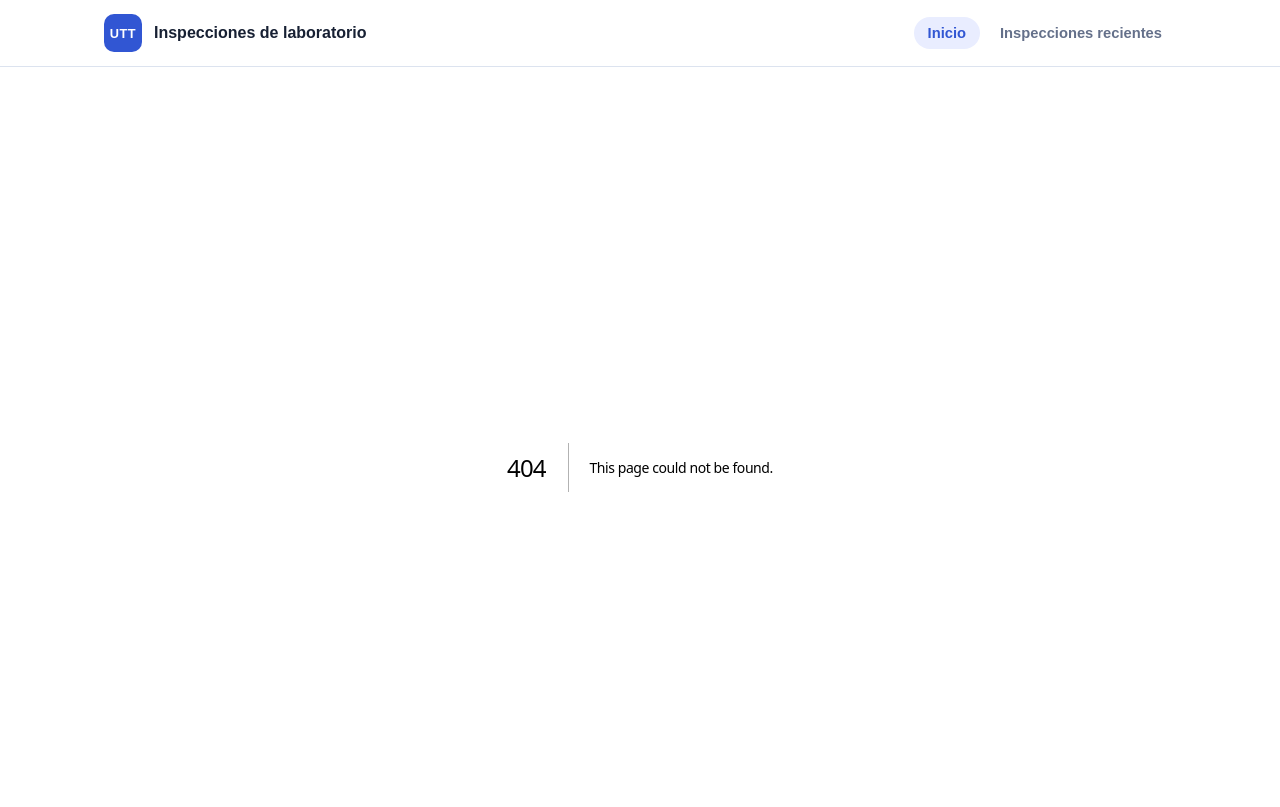
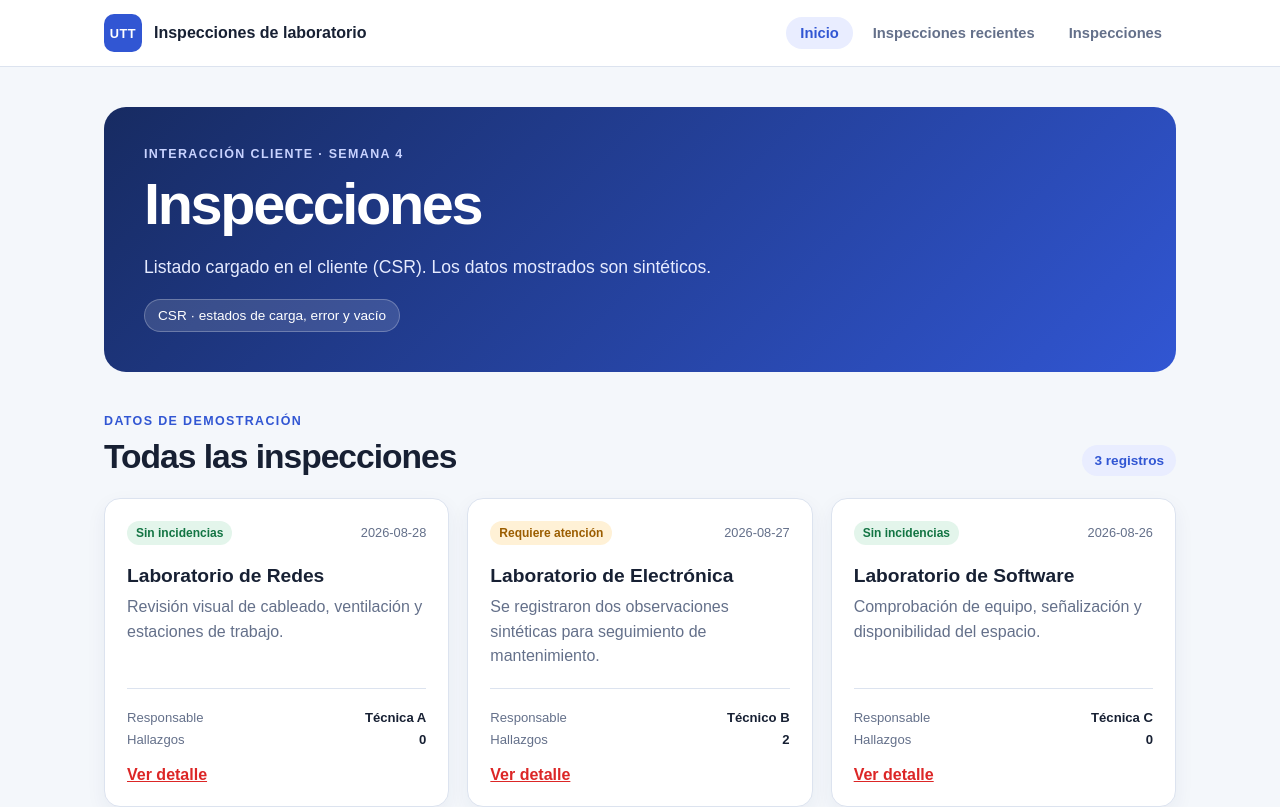
Before and after one commit to JAndres-MGonzalez/pwa-inspecciones-10A-E08, a Next.js app: page /inspecciones in a window 1280 px wide. Before the commit this address had no page. Shown: the top 807 px of the page. Built offline with nearby package versions, Linux system fonts and the light colour scheme.

Commit message:
feat(w04): rutas CSR y SSR con estados verificables

```diff
--- a/src/app/globals.css
+++ b/src/app/globals.css
@@ -226,3 +226,30 @@ main:focus-visible { outline: 2px solid var(--accent); outline-offset: 4px; }
   .app-nav { gap: 2px; }
   .app-nav__link { font-size: 0.85rem; padding: 7px 10px; }
 }
+
+/* Semana 4: enlaces de tarjetas, métrica y detalle */
+.inspection-card__link {
+  display: inline-block;
+  margin-top: 0.75rem;
+  font-weight: 600;
+  color: #dc2626;
+}
+.metric-note {
+  margin-top: 1rem;
+}
+.detail-list {
+  display: grid;
+  gap: 0.75rem;
+  background: #fff;
+  border: 1px solid #e2e8f0;
+  border-radius: 12px;
+  padding: 1.5rem;
+}
+.detail-list div {
+  display: flex;
+  gap: 1rem;
+}
+.detail-list dt {
+  font-weight: 600;
+  min-width: 8rem;
+}
--- /dev/null
+++ b/src/app/inspecciones/[id]/loading.tsx
@@ -0,0 +1,6 @@
+/* src/app/inspecciones/[id]/loading.tsx */
+import { LoadingState } from "@/components/loading-state";
+
+export default function InspectionDetailLoading() {
+  return <LoadingState label="Cargando detalle…" />;
+}
--- /dev/null
+++ b/src/app/inspecciones/loading.tsx
@@ -0,0 +1,6 @@
+/* src/app/inspecciones/loading.tsx */
+import { LoadingState } from "@/components/loading-state";
+
+export default function InspeccionesLoading() {
+  return <LoadingState label="Cargando inspecciones…" />;
+}
--- /dev/null
+++ b/src/app/inspecciones/page.tsx
@@ -0,0 +1,80 @@
+/* src/app/inspecciones/page.tsx */
+"use client";
+
+import { useCallback, useEffect, useState } from "react";
+import { loadInspections } from "../../lib/data/inspection-loader";
+import type { Inspection } from "../../lib/data/inspections";
+import { LoadingState } from "@/components/loading-state";
+import { InspeccionesError, InspeccionesEmpty, InspeccionesGrid } from "@/components/inspecciones-view";
+
+type InspeccionesState =
+  | { phase: "loading" }
+  | { phase: "error"; message: string }
+  | { phase: "ready"; items: Inspection[] };
+
+export default function InspeccionesPage() {
+  const [state, setState] = useState<InspeccionesState>({ phase: "loading" });
+  const [loadMs, setLoadMs] = useState<number | null>(null);
+
+  const load = useCallback(async () => {
+    setState({ phase: "loading" });
+    const started = typeof performance !== "undefined" ? performance.now() : 0;
+    try {
+      const items = await loadInspections();
+      if (typeof performance !== "undefined") {
+        setLoadMs(Math.round(performance.now() - started));
+      }
+      setState({ phase: "ready", items });
+    } catch (error) {
+      const message =
+        error instanceof Error ? error.message : "No se pudieron cargar las inspecciones.";
+      setState({ phase: "error", message });
+    }
+  }, []);
+
+  useEffect(() => {
+    void load();
+  }, [load]);
+
+  return (
+    <div className="page-shell">
+      <header className="hero">
+        <p className="eyebrow">Interacción cliente · Semana 4</p>
+        <h1>Inspecciones</h1>
+        <p className="lead">
+          Listado cargado en el cliente (CSR). Los datos mostrados son sintéticos.
+        </p>
+        <span className="status">CSR · estados de carga, error y vacío</span>
+      </header>
+
+      <section className="content-section" aria-labelledby="todas-heading">
+        <div className="section-heading">
+          <div>
+            <p className="eyebrow">Datos de demostración</p>
+            <h2 id="todas-heading">Todas las inspecciones</h2>
+          </div>
+          {state.phase === "ready" && (
+            <span className="count">{state.items.length} registros</span>
+          )}
+        </div>
+
+        {state.phase === "loading" && <LoadingState label="Cargando listado…" />}
+
+        {state.phase === "error" && (
+          <InspeccionesError message={state.message} onRetry={load} />
+        )}
+
+        {state.phase === "ready" &&
+          (state.items.length === 0 ? (
+            <InspeccionesEmpty />
+          ) : (
+            <InspeccionesGrid items={state.items} />
+          ))}
+
+        {loadMs !== null && (
+          <p className="muted metric-note">Datos cargados en {loadMs} ms (cliente)</p>
+        )}
+      </section>
+    </div>
+  );
+}
--- a/src/app/page.tsx
+++ b/src/app/page.tsx
@@ -1,3 +1,4 @@
+import Link from "next/link";
 import { loadInspections } from "../lib/data/inspection-loader";
 import type { Inspection } from "../lib/data/inspections";
 
@@ -55,6 +56,9 @@ export default async function HomePage() {
                     <dd>{inspection.findings}</dd>
                   </div>
                 </dl>
+                <Link className="inspection-card__link" href={`/inspecciones/${inspection.id}`}>
+                  Ver detalle
+                </Link>
               </article>
             ))}
           </div>
--- a/src/components/app-shell.tsx
+++ b/src/components/app-shell.tsx
@@ -21,6 +21,9 @@ export function AppShell({ children }: Readonly<{ children: React.ReactNode }>)
             <a className="app-nav__link" href="#inspecciones-recientes">
               Inspecciones recientes
             </a>
+            <a className="app-nav__link" href="/inspecciones">
+              Inspecciones
+            </a>
           </nav>
         </div>
       </header>
--- /dev/null
+++ b/src/components/inspecciones-view.tsx
@@ -0,0 +1,66 @@
+/* src/components/inspecciones-view.tsx */
+import Link from "next/link";
+import type { Inspection } from "../lib/data/inspections";
+
+export function InspeccionesGrid({ items }: { items: Inspection[] }) {
+  return (
+    <div className="inspection-grid">
+      {items.map((inspection) => (
+        <article className="inspection-card" key={inspection.id}>
+          <div className="card-topline">
+            <span className={`badge badge-${inspection.status}`}>
+              {inspection.statusLabel}
+            </span>
+            <span className="muted">{inspection.date}</span>
+          </div>
+          <h3>{inspection.location}</h3>
+          <p>{inspection.summary}</p>
+          <dl>
+            <div>
+              <dt>Responsable</dt>
+              <dd>{inspection.inspector}</dd>
+            </div>
+            <div>
+              <dt>Hallazgos</dt>
+              <dd>{inspection.findings}</dd>
+            </div>
+          </dl>
+          <Link className="inspection-card__link" href={`/inspecciones/${inspection.id}`}>
+            Ver detalle
+          </Link>
+        </article>
+      ))}
+    </div>
+  );
+}
+
+export function InspeccionesEmpty() {
+  return (
+    <div className="empty-state">
+      <p className="eyebrow">Sin registros</p>
+      <p className="empty-state__text">
+        Sin inspecciones capturadas por el momento: el registro se muestra cuando
+        haya datos disponibles.
+      </p>
+    </div>
+  );
+}
+
+export function InspeccionesError({
+  message,
+  onRetry
+}: {
+  message: string;
+  onRetry: () => void;
+}) {
+  return (
+    <div className="error-state" role="alert">
+      <p className="eyebrow">Contenido de prueba</p>
+      <h2>No se pudo cargar el listado</h2>
+      <p>{message}</p>
+      <button className="error-state__cta" type="button" onClick={onRetry}>
+        Inténtalo de nuevo
+      </button>
+    </div>
+  );
+}
--- /dev/null
+++ b/src/components/loading-state.tsx
@@ -0,0 +1,11 @@
+/* src/components/loading-state.tsx */
+export function LoadingState({ label = "Cargando inspecciones…" }: { label?: string }) {
+  return (
+    <div className="loading-state" aria-busy="true" role="status">
+      <span className="spinner" aria-hidden="true" />
+      <p>{label}</p>
+    </div>
+  );
+}
+
+export default LoadingState;
```
Also changed, not shown: src/app/inspecciones/[id]/error.tsx (added, +27 -0 lines), src/app/inspecciones/[id]/not-found.tsx (added, +17 -0 lines), src/app/inspecciones/[id]/page.tsx (added, +64 -0 lines), src/app/inspecciones/error.tsx (added, +27 -0 lines).
